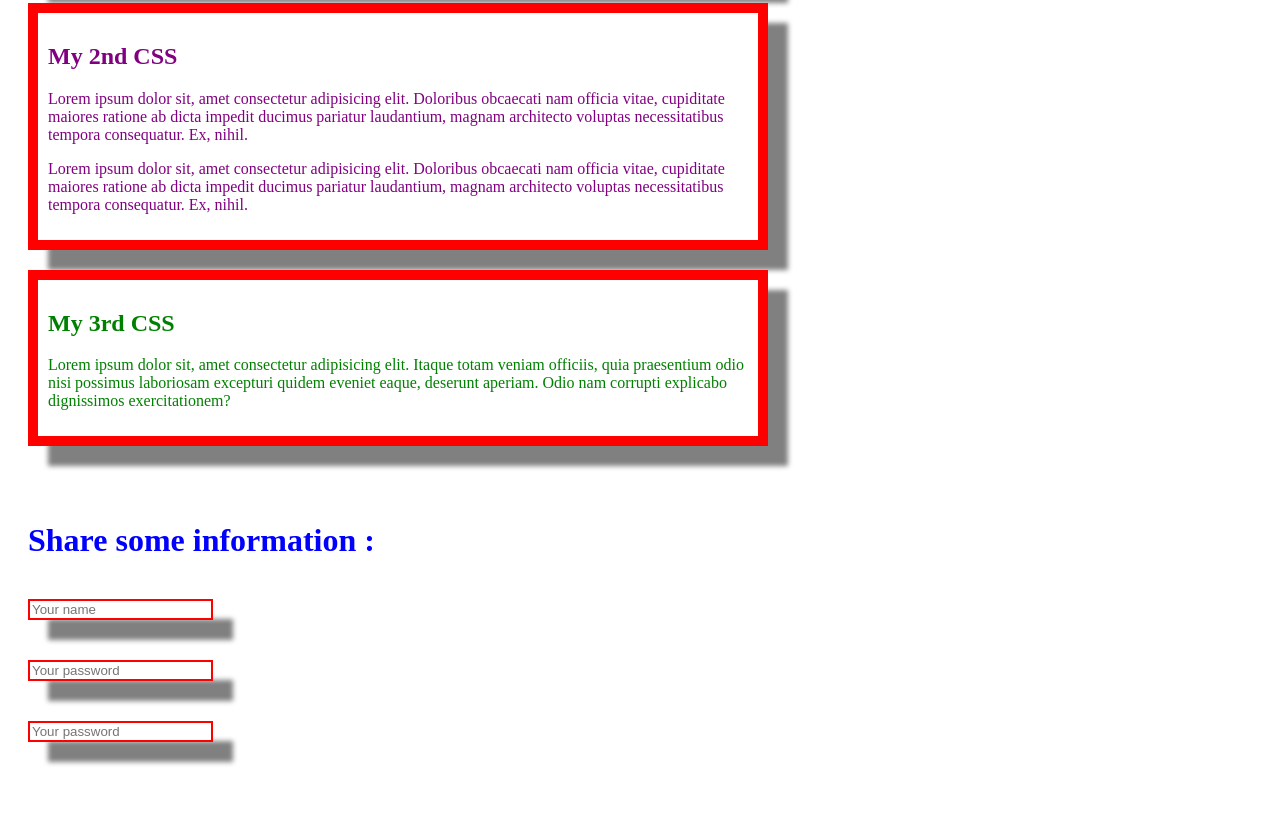
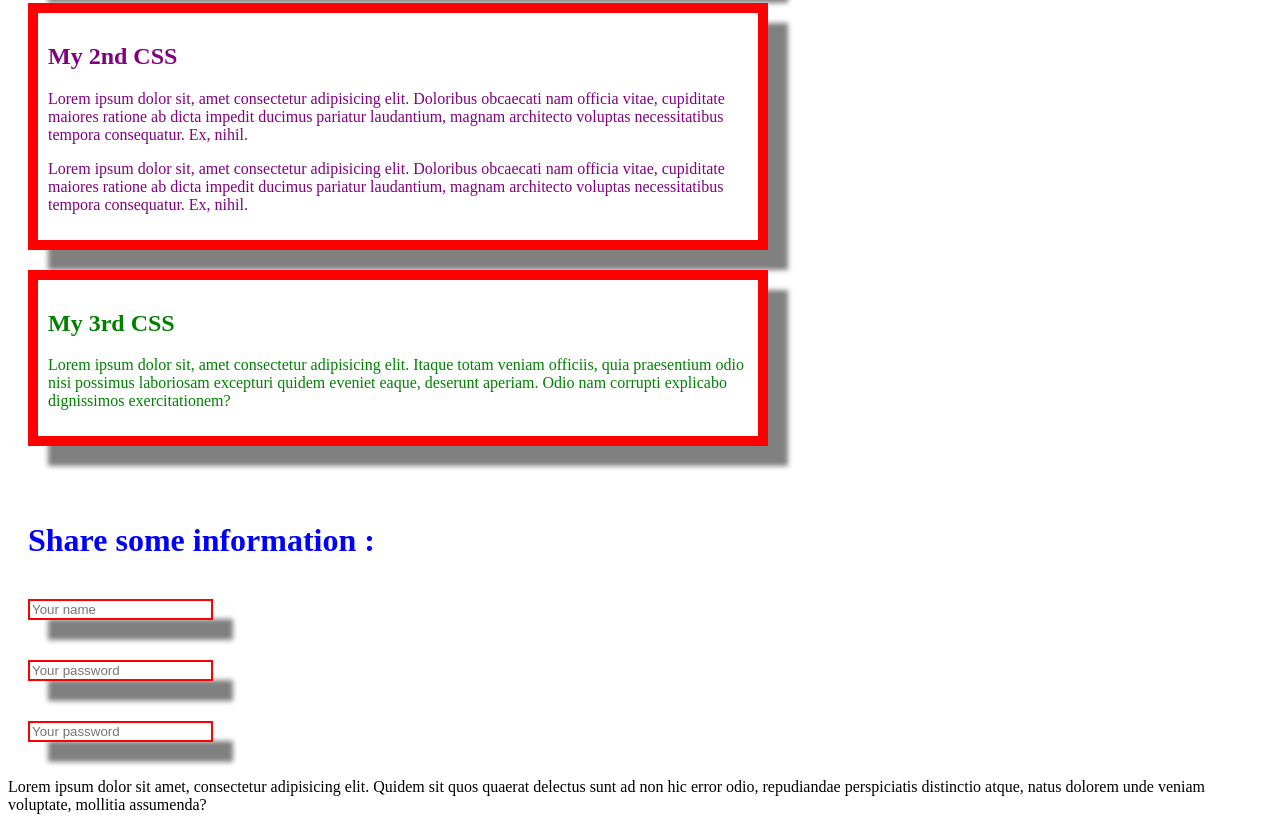
Before and after one commit to mahmudul-miraj/my-3rd-github, a plain HTML site: page command.html in a window 1280 px wide. Shown: the part 844-1674 px from the top of the page. Before the commit the page ends 1614 px from the top, so only its background shows below. Drawn offline with Linux system fonts and the light colour scheme.

Commit message:
added a paragraph

```diff
--- a/command.html
+++ b/command.html
@@ -63,5 +63,9 @@
     <input type="password" placeholder="Your password" />
     <br />
     <input type="password" placeholder="Your password" />
+    <br>
+    <p>
+      Lorem ipsum dolor sit amet, consectetur adipisicing elit. Quidem sit quos quaerat delectus sunt ad non hic error odio, repudiandae perspiciatis distinctio atque, natus dolorem unde veniam voluptate, mollitia assumenda?
+    </p>
   </body>
 </html>
```
